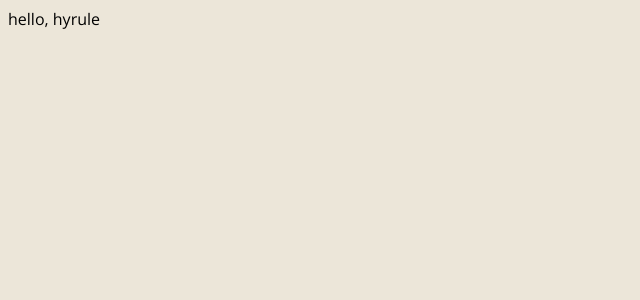
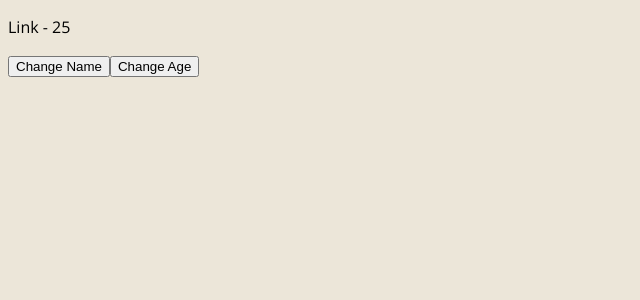
Before and after one commit to herocodess/vue-hyrule-jobs, a Vue app: page / in a window 1280 px wide. Shown: the top 300 px of the page, without its empty margins (0-640 px from the left). Built offline with nearby package versions, Linux system fonts and the light colour scheme.

Commit message:
using options api

```diff
--- a/src/App.vue
+++ b/src/App.vue
@@ -1,6 +1,8 @@
 <template>
   <div class="app">
-    hello, hyrule
+    <p>{{name}} - {{age}}</p>
+    <button @click = "changeName('Hero')">Change Name</button>
+    <button @click = "changeAge('22')">Change Age</button>
   </div>
 </template>
 
@@ -10,6 +12,22 @@
 export default defineComponent({
   name: 'App',
   components: {
+  },
+  data() {
+    return {
+      name: 'Link',
+      age: 25 as number|string,
+    }
+  },
+  methods: {
+    changeName(name: string) {
+      this.name = name;
+      return name;
+    },
+    changeAge(age: string | number) {
+      this.age = age;
+      return age;
+    }
   }
 });
 </script>
```
